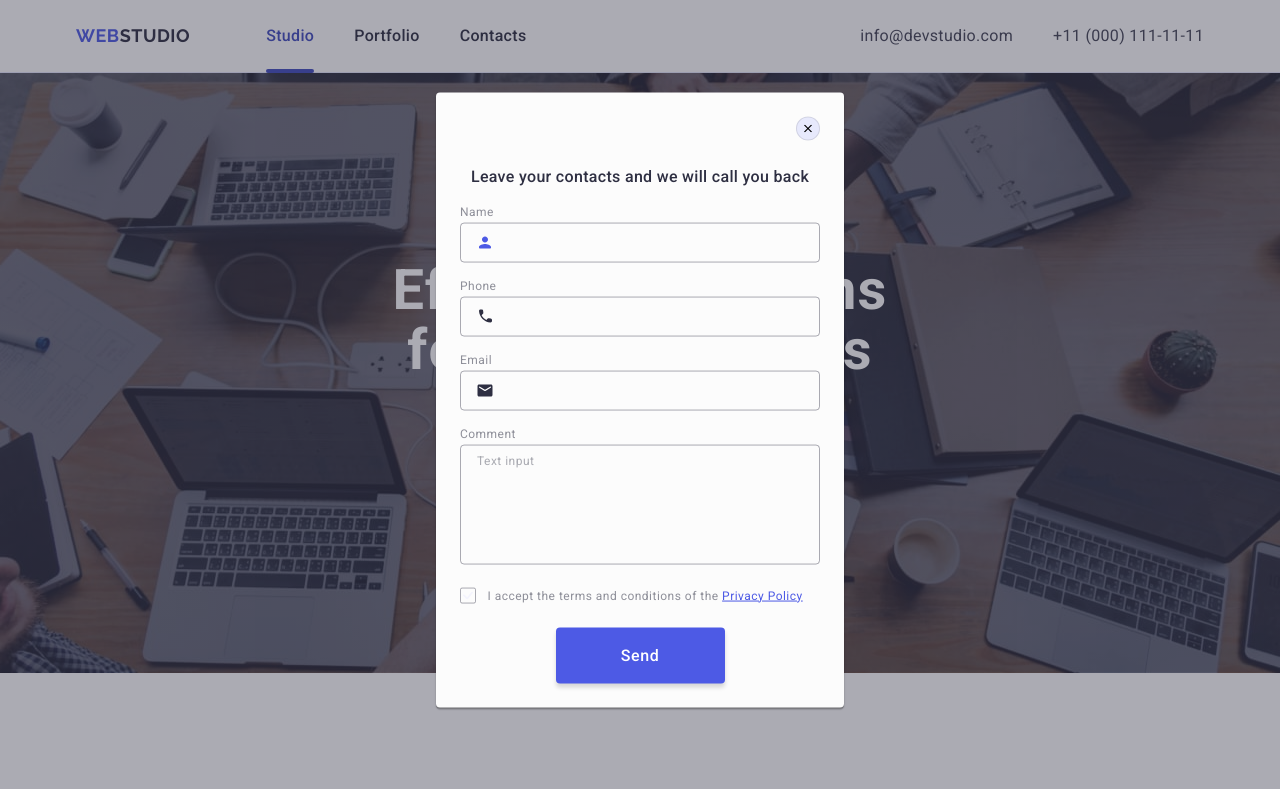
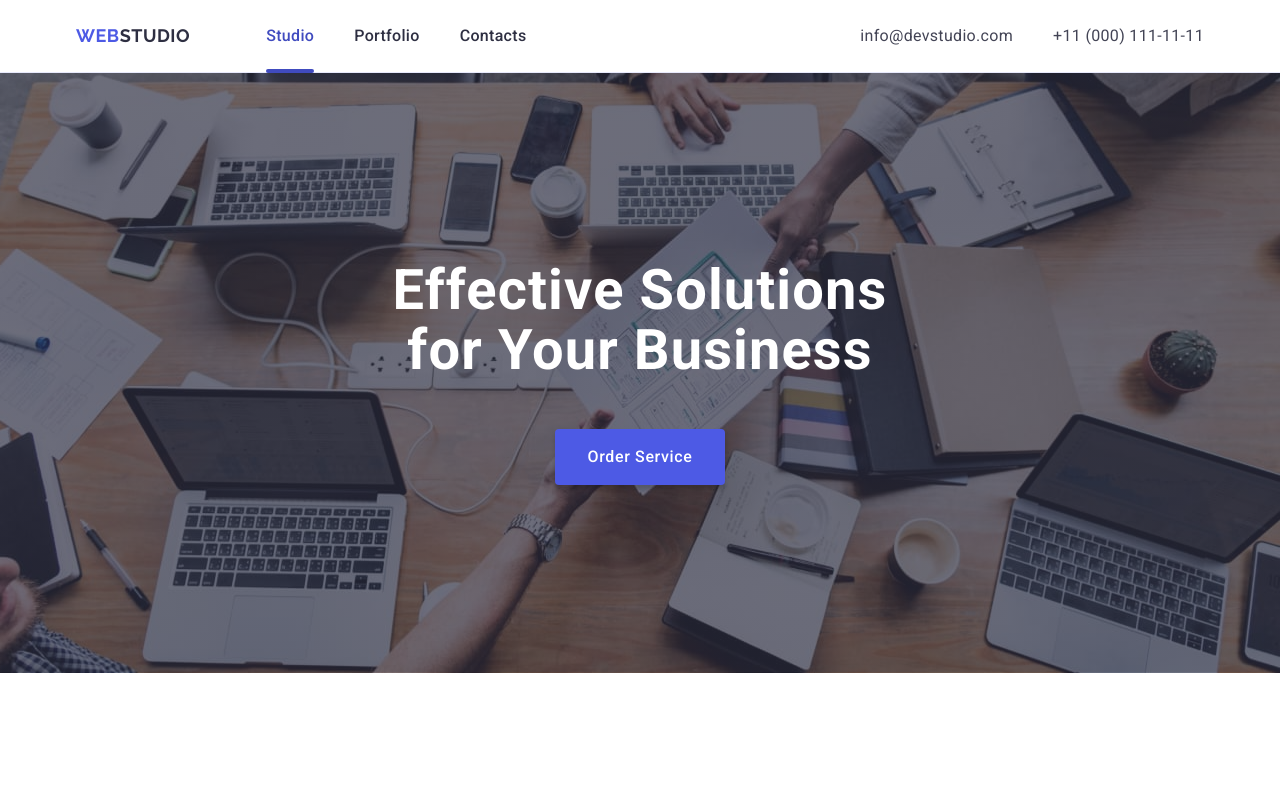
Before and after one commit to MyroslavaHubar/goit-markup-hw-05, a plain HTML site: page index.html in a window 1280 px wide. Shown: the top 789 px of the page. Drawn offline with nearby package versions, Linux system fonts and the light colour scheme.

Commit message:
index fail

```diff
--- a/css/style.css
+++ b/css/style.css
@@ -774,6 +774,7 @@ img {
   background-color: #4d5ae5;
   box-shadow: 0 4px 4px 0 rgba(0, 0, 0, 0.15);
   border: none;
+  outline: transparent;
   font-weight: 500;
   font-size: 16px;
   line-height: 1.5;
--- a/index.html
+++ b/index.html
@@ -525,7 +525,7 @@
     </footer>
 
     <!-------Modal windows--------->
-    <div class="backdrop is-open">
+    <div class="backdrop">
       <div class="modal">
         <button class="modal-close-btn" type="button">
           <svg class="modal-close-icon" width="8" height="8">
```
